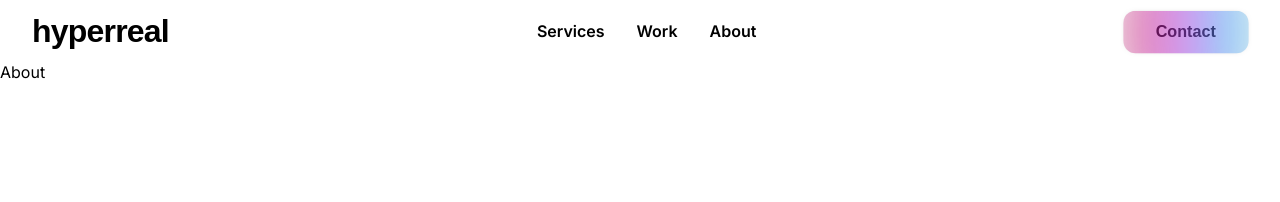
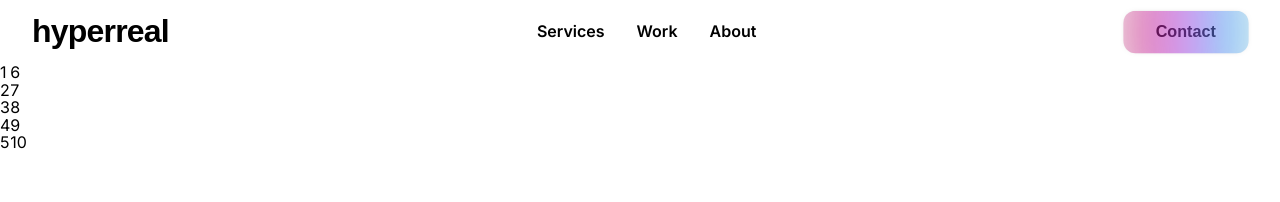
Before and after one commit to hyperreal-dev/hyperreal, a React (Vite) app: page /hyperreal/about in a window 1280 px wide. Shown: the top 202 px of the page. Built offline with nearby package versions, Linux system fonts and the light colour scheme; a web font is replaced by a local one.

Commit message:
Added Bi-drectional component

```diff
--- a/src/pages/About.jsx
+++ b/src/pages/About.jsx
@@ -1,10 +1,11 @@
 import { motion } from 'framer-motion';
 import { animations } from '../components/animations';
+import BidirectionalScroller from '../components/BidirectionalScroller/BidirectionalScroller';
 
 export default function About() {
 	return (
 		<motion.main variants={animations.container} initial='hidden' animate='visible' exit='exit'>
-			<div>About</div>
+			<BidirectionalScroller />
 		</motion.main>
 	);
 }
```
